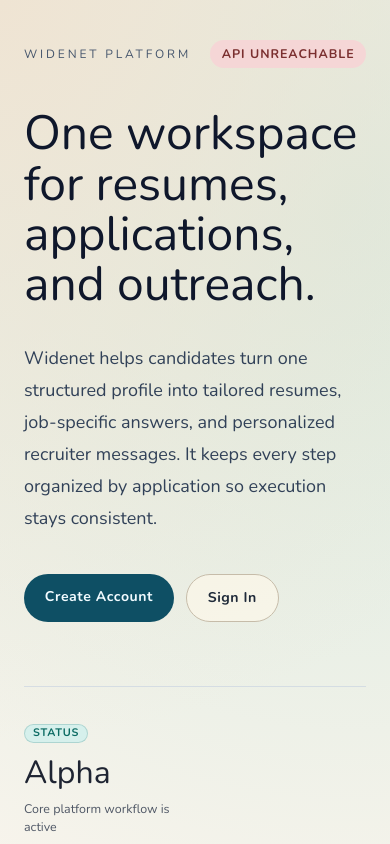
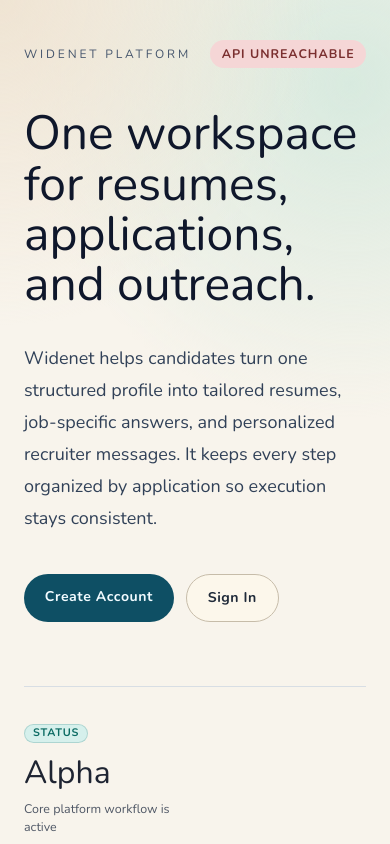
Before and after one commit to suhaasbadada/widenet, a Next.js app in the folder apps/web/: page / in a window 390 px wide. Shown: the top 844 px of the page. Built offline with nearby package versions, Linux system fonts and the light colour scheme; no server answers.

Commit message:
used the landing page background on the entier website

```diff
--- a/apps/web/src/app/dashboard/layout.tsx
+++ b/apps/web/src/app/dashboard/layout.tsx
@@ -90,7 +90,7 @@ export default function DashboardLayout({ children }: { children: React.ReactNod
   const profileActive = pathname.startsWith("/dashboard/profile");
 
   return (
-    <div className="min-h-screen bg-[var(--background)] md:flex">
+    <div className="min-h-screen page-shell md:flex">
       <aside className="hidden md:flex md:w-16 lg:w-16 md:flex-col md:justify-between md:sticky md:top-0 md:h-screen bg-white border-r border-slate-200 p-2">
         <div>
           <div className="px-1 py-1.5 flex justify-center">
--- a/apps/web/src/app/globals.css
+++ b/apps/web/src/app/globals.css
@@ -30,6 +30,7 @@ body {
     radial-gradient(circle at top left, #efe4d3 0%, transparent 35%),
     radial-gradient(circle at 90% 10%, #d8eadf 0%, transparent 40%),
     var(--background);
+  background-attachment: fixed;
 }
 
 .hero-flow {
```
